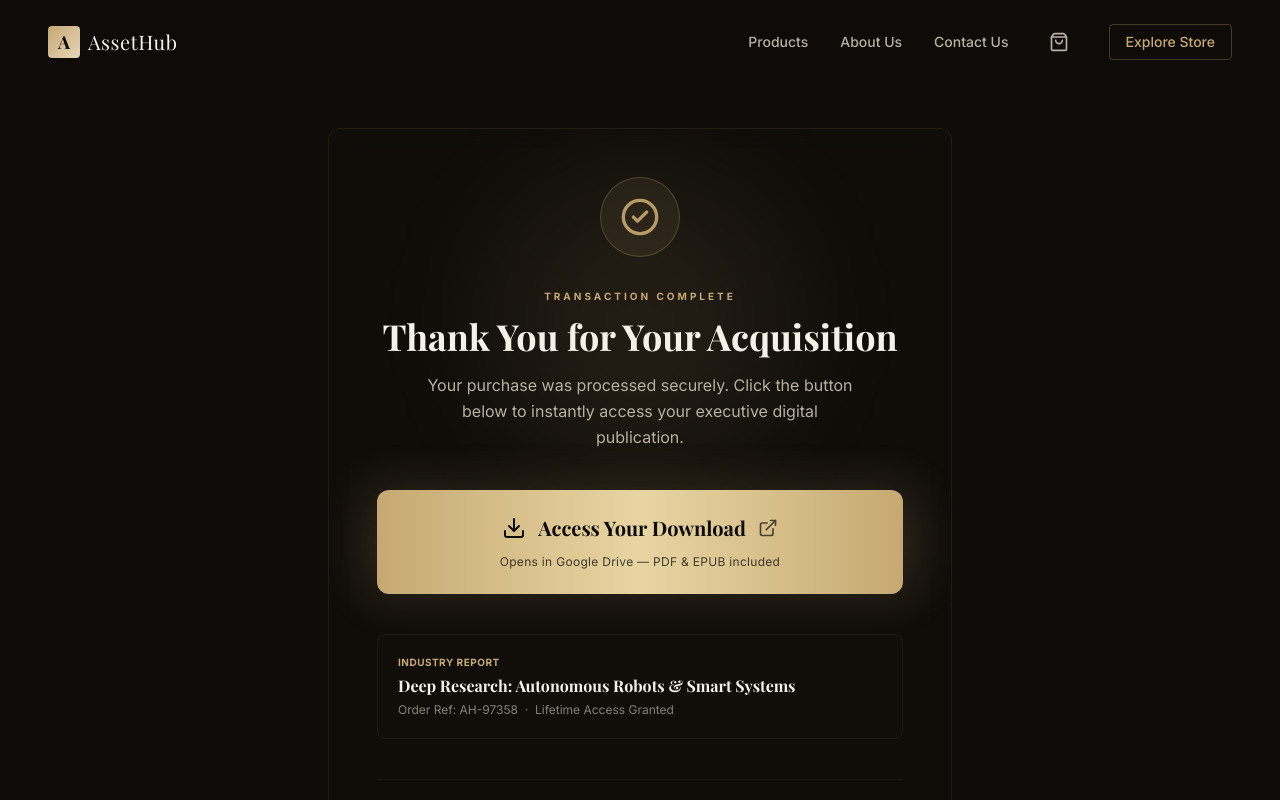
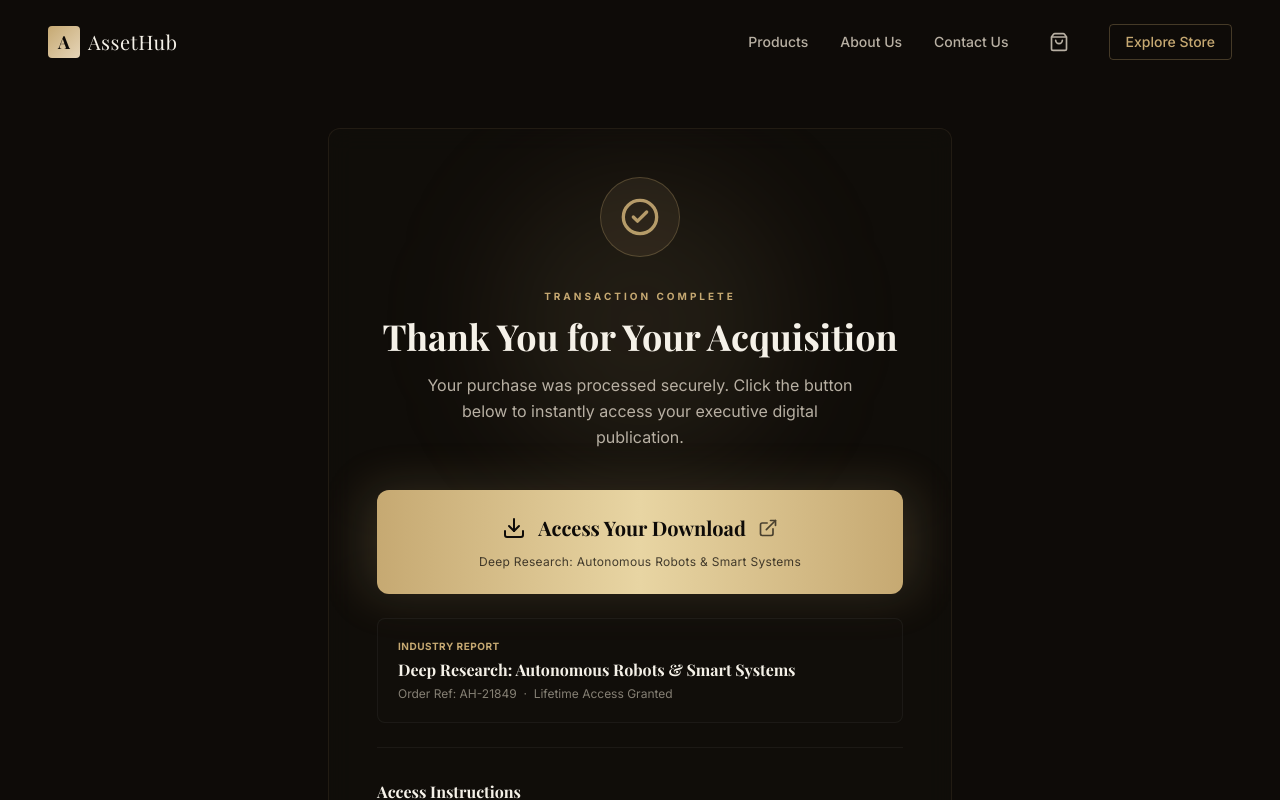
Before and after one commit to Khushbo011/deep-research-ebook, a Next.js app: page /thank-you in a window 1280 px wide. Shown: the top 800 px of the page. Built offline with nearby package versions, Linux system fonts and the light colour scheme; a web font is replaced by a local one.

Commit message:
feat: add Ultimate AI Prompts Guide as second product (€135)

```diff
--- a/src/app/layout.tsx
+++ b/src/app/layout.tsx
@@ -17,8 +17,8 @@ const playfair = Playfair_Display({
 });
 
 export const metadata: Metadata = {
-  title: "Deep Research: Autonomous Robots & Smart Systems | Premium Report",
-  description: "The Definitive Research Guide to Autonomous Robots & Smart Systems. Explore the technologies, architectures, market trends, and innovations shaping the future of intelligent automation.",
+  title: "AssetHub | Premium Digital Assets for Executive Minds",
+  description: "Acquire industry-defining research, expert guides, and technical tools. Explore our curated collection of premium digital assets compiled by top-tier consultants and systems architects.",
 };
 
 export default function RootLayout({
--- a/src/app/page.tsx
+++ b/src/app/page.tsx
@@ -79,7 +79,7 @@ export default function Home() {
             </p>
           </div>
 
-          <div className="max-w-xl mx-auto">
+          <div className="grid grid-cols-1 md:grid-cols-2 gap-8 max-w-5xl mx-auto">
             {products.map((product) => (
               <ProductCard key={product.id} product={product} />
             ))}
--- a/src/app/refund-policy/page.tsx
+++ b/src/app/refund-policy/page.tsx
@@ -16,7 +16,7 @@ export default function RefundPolicy() {
           </section>
 
           <section className="space-y-4">
-            <h2 className="text-2xl font-serif font-bold text-ivory">2. 14-Day Satisfaction Guarantee</h2>
+            <h2 className="text-2xl font-serif font-bold text-ivory">2. 45-Day Satisfaction Guarantee</h2>
             <p className="leading-relaxed text-sm">
               We stand behind the quality of our reports and resources. If you find that a purchased product does not deliver the promised value or structure described on its sales page, you may request a full refund within 14 days of your purchase date by contacting support.
             </p>
--- a/src/app/thank-you/page.tsx
+++ b/src/app/thank-you/page.tsx
@@ -9,8 +9,16 @@ import { Suspense } from "react";
 
 function ThankYouContent() {
   const searchParams = useSearchParams();
-  const productId = searchParams.get("product") || "1";
-  const product = products.find((p) => p.id === productId) || products[0];
+  const productParam = searchParams.get("product") || "1";
+  const productIds = productParam.split(",");
+  const purchasedProducts = productIds
+    .map((id) => products.find((p) => p.id === id))
+    .filter(Boolean) as typeof products;
+
+  // Fallback to first product if none found
+  if (purchasedProducts.length === 0) {
+    purchasedProducts.push(products[0]);
+  }
 
   return (
     <div className="bg-obsidian min-h-screen pt-32 pb-24 flex items-center justify-center">
@@ -33,11 +41,12 @@ function ThankYouContent() {
           </h1>
 
           <p className="text-muted leading-relaxed mb-10 max-w-md mx-auto">
-            Your purchase was processed securely. Click the button below to instantly access your executive digital publication.
+            Your purchase was processed securely. Click the button{purchasedProducts.length > 1 ? "s" : ""} below to instantly access your executive digital publication{purchasedProducts.length > 1 ? "s" : ""}.
           </p>
 
-          {/* ── PRIMARY DOWNLOAD CTA ── */}
-          <div className="relative mb-10">
+          {/* ── PRIMARY DOWNLOAD CTA(s) ── */}
+          {purchasedProducts.map((product) => (
+            <div key={product.id} className="relative mb-6">
               {/* Outer pulsing ring */}
               <div className="absolute inset-0 rounded-xl bg-champagne/20 blur-xl animate-pulse -z-10 scale-105" />
               <a
@@ -52,13 +61,15 @@ function ThankYouContent() {
                   <ExternalLink className="w-5 h-5 opacity-70" />
                 </div>
                 <span className="text-xs font-normal opacity-75 tracking-wide">
-                Opens in Google Drive — PDF &amp; EPUB included
+                  {product.title}
                 </span>
               </a>
             </div>
+          ))}
 
           {/* Purchased Product Info */}
-          <div className="bg-espresso/40 border border-white/5 rounded-lg p-5 mb-10 text-left">
+          {purchasedProducts.map((product) => (
+            <div key={product.id} className="bg-espresso/40 border border-white/5 rounded-lg p-5 mb-4 text-left">
               <span className="text-[10px] uppercase tracking-wider text-champagne font-bold block mb-1">
                 {product.category}
               </span>
@@ -67,9 +78,10 @@ function ThankYouContent() {
               </h3>
               <p className="text-xs text-muted/70">Order Ref: AH-{Math.floor(Math.random() * 90000) + 10000} &nbsp;·&nbsp; Lifetime Access Granted</p>
             </div>
+          ))}
 
           {/* Access Instructions */}
-          <div className="text-left border-t border-white/5 pt-8 mb-10">
+          <div className="text-left border-t border-white/5 pt-8 mb-10 mt-6">
             <h4 className="text-ivory font-serif font-bold mb-4">Access Instructions</h4>
             <ul className="space-y-3 text-sm text-muted">
               <li className="flex items-start gap-2.5">
--- a/src/components/ui/CartDrawer.tsx
+++ b/src/components/ui/CartDrawer.tsx
@@ -140,7 +140,7 @@ export function CartDrawer() {
                 </div>
 
                 <Link
-                  href={`/thank-you?product=${cartItems[0].product.id}`}
+                  href={`/thank-you?product=${cartItems.map(item => item.product.id).join(',')}`}
                   onClick={() => { clearCart(); closeCart(); }}
                   className="block w-full"
                 >
--- a/src/components/ui/ProductCard.tsx
+++ b/src/components/ui/ProductCard.tsx
@@ -82,7 +82,7 @@ export function ProductCard({ product }: ProductCardProps) {
               className="w-full sm:w-auto flex items-center justify-center gap-1.5 shadow-[0_4px_20px_rgba(198,169,114,0.15)] hover:shadow-[0_4px_25px_rgba(198,169,114,0.3)]"
             >
               <ShoppingCart className="w-3.5 h-3.5" />
-              <span>Get Report</span>
+              <span>Add to Cart</span>
             </Button>
           </div>
         </div>
--- a/src/data/products.ts
+++ b/src/data/products.ts
@@ -50,7 +50,47 @@ export const products: Product[] = [
       },
       {
         question: "Is there a refund policy?",
-        answer: "Yes, we offer a 100% satisfaction guarantee. If the insights do not add value to your business, email support within 14 days for a full refund."
+        answer: "Yes, we offer a 100% satisfaction guarantee. If the insights do not add value to your business, email support within 45 days for a full refund."
+      }
+    ],
+    downloadLink: "https://drive.google.com/file/d/1Gl0Ga9vX6iBjON6B12T3Bgel3FD0lFHx/view?usp=drive_link"
+  },
+  {
+    id: "2",
+    title: "Ultimate AI Prompts Guide",
+    slug: "ultimate-ai-prompts-guide",
+    category: "Premium AI Resource",
+    image: "/images/ebook-ai-prompts-cover.png",
+    price: 135,
+    rating: 4.8,
+    description: "Master the craft of AI prompt engineering with 500+ battle-tested prompts, advanced frameworks, and expert strategies for ChatGPT, Claude, Gemini, and beyond.",
+    longDescription: "This definitive guide transforms how professionals interact with AI systems. Designed for marketers, developers, executives, and creators, this publication delivers a curated library of 500+ production-grade prompts organized by use case, along with the underlying frameworks that make them effective. Move beyond trial-and-error and unlock repeatable, high-quality AI outputs every time.",
+    features: [
+      "500+ Production-Ready AI Prompts",
+      "Advanced Chain-of-Thought Frameworks",
+      "Platform-Specific Optimization (ChatGPT, Claude, Gemini)",
+      "Role-Based Prompt Templates for 15+ Industries",
+      "Full PDF & EPUB Format Access",
+      "Includes Prompt Cheat Sheet (Printable PDF)"
+    ],
+    benefits: [
+      "Eliminate Trial & Error: Use proven prompt architectures that deliver consistent, high-quality AI outputs on the first attempt.",
+      "Accelerate Workflows: Cut hours of manual work with ready-to-deploy prompts for content creation, data analysis, coding, and strategy.",
+      "Maximize AI ROI: Extract the full potential of your AI subscriptions with techniques most users never discover.",
+      "Stay Platform-Agnostic: Master prompts that work across ChatGPT, Claude, Gemini, and emerging AI platforms."
+    ],
+    faqs: [
+      {
+        question: "Who is this guide designed for?",
+        answer: "This guide is built for marketers, content creators, developers, business analysts, executives, and anyone who uses AI tools professionally and wants to dramatically improve their results."
+      },
+      {
+        question: "What formats are provided upon purchase?",
+        answer: "You will receive high-quality PDF and EPUB versions of the complete guide, along with a printable prompt cheat sheet for quick daily reference."
+      },
+      {
+        question: "Is there a refund policy?",
+        answer: "Yes, we offer a 100% satisfaction guarantee. If the guide does not elevate your AI workflow, email support within 45 days for a full refund."
       }
     ],
     downloadLink: "https://drive.google.com/file/d/1Gl0Ga9vX6iBjON6B12T3Bgel3FD0lFHx/view?usp=drive_link"
```
Also changed, not shown: public/images/ebook-ai-prompts-cover.png (added). Lines whose indentation alone changed are shown as unchanged.
